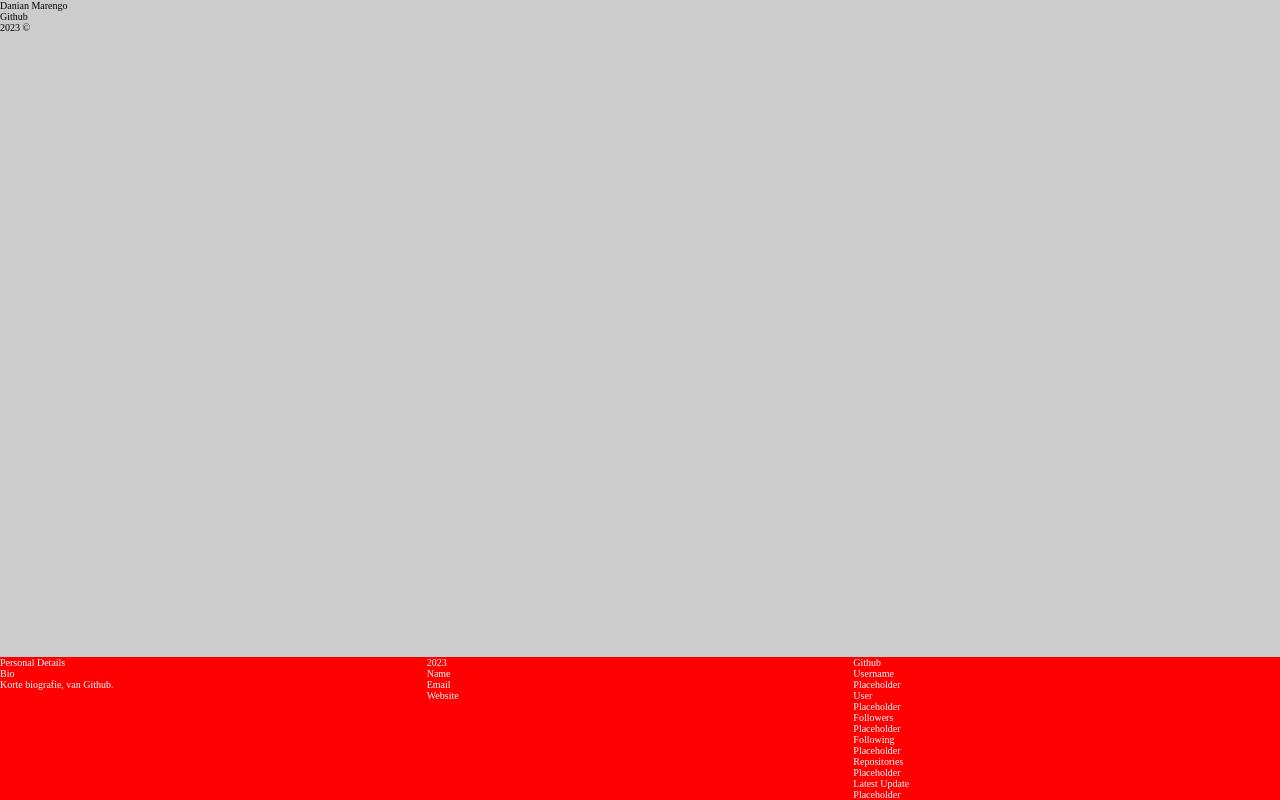
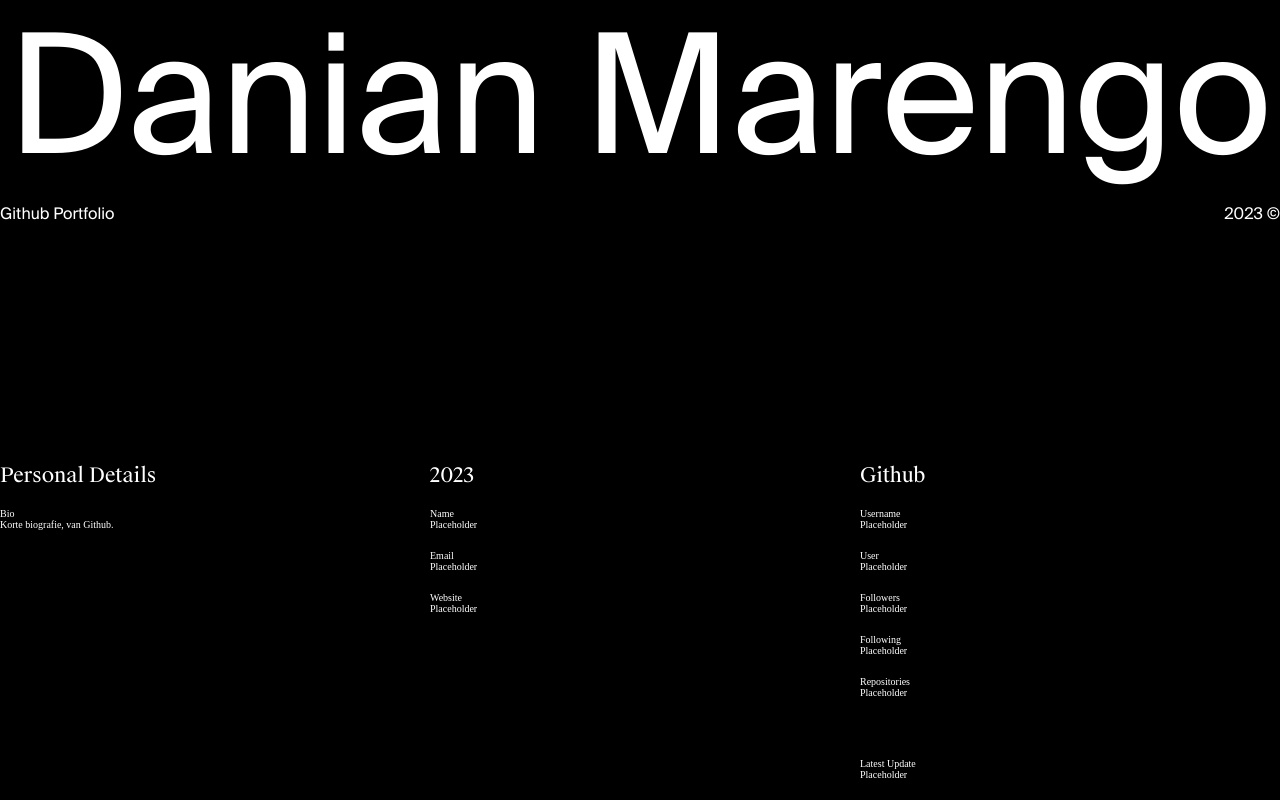
Before and after one commit to Marengd/portfolio, a plain HTML site: page portfolio/index.html in a window 1280 px wide. Both pictures are taken after a click on the link "Info". Drawn offline with Linux system fonts and the light colour scheme; no server answers; files whose address does not match are found by name.

Commit message:
Styled the info page

```diff
--- a/portfolio/css/style.css
+++ b/portfolio/css/style.css
@@ -543,8 +543,6 @@ header nav ul li a {
 
    width: 100%;
    height: 100%;
-
-   background-color: red;
 }
 
 /* ************ */
@@ -558,26 +556,42 @@ header nav ul li a {
 
    width: 100%;
    height: 100%;
-
-   background-color: #cccccc;
 }
 
-#info > section:nth-child(1) article h2 {
-   --info-h2-font-size: 2rem;
+#info > section:nth-child(1) h2 {
+   --info-h2-font-size: 13vw;
 
-   font-family: var(--secondary-font-family);
+   font-family: var(--primary-font-family);
    font-size: var(--info-h2-font-size);
+
+   text-align: center;
+
+   height: 16vw; /* Tijdelijk */
+
+   color: var(--primary-text-color);
+}
+
+#info > section:nth-child(1) ul {
+
+   display: flex;
+
+   align-items: center;
+   justify-content: space-between;
+}
+
+#info > section:nth-child(1) ul li {
+   --h2-details-font-size: 1.6rem;
+
+   font-family: vaR(--primary-font-family);
+   font-size: var(--h2-details-font-size);
 
    color: var(--primary-text-color);
 }
 
 #info aside {
-   display: flex;
-
-   width: 100%;
-   height: auto;
-
-   background-color: red;
+   display: grid;
+   grid-template-columns: repeat(auto-fit, minmax(300px, 1fr));
+   gap: 10px;
 }
 
 #info aside section {
@@ -588,6 +602,28 @@ header nav ul li a {
 }
 
 
+#info aside section h3 {
+   --personal-information-h3-font-size: 2rem;
+   --personal-information-h3-bottom-spacing: var(--S-spacing);
+
+   padding-bottom: var(--personal-information-h3-bottom-spacing);
+
+   font-family: var(--secondary-font-family);
+   font-size: var(--personal-information-h3-font-size);
+}
+
+
+#info aside section dd {
+   padding-bottom: var(--S-spacing);
+}
+
+#info aside section:nth-child(3) dl dd:nth-of-type(2n + 2) {
+   padding-bottom: var(--S-spacing);
+}
+
+#info aside section:nth-child(3) dt:last-of-type {
+   padding-top: var(--M-spacing);
+}
 
 
 /* ******* */
--- a/templates/info.html
+++ b/templates/info.html
@@ -19,7 +19,7 @@
          <h2>Danian Marengo</h2>
 
          <ul>
-            <li>Github</li>
+            <li>Github Portfolio</li>
             <li>2023 ©</li>
          </ul>
 
@@ -32,8 +32,8 @@
 
          <dl>
             <dt>Bio</dt>
-            <dd>Korte biografie, van Github.</dd>
-          </dl>
+            <dd id="github-bio">Korte biografie, van Github.</dd>
+         </dl>
 
       </section>
 
@@ -42,35 +42,35 @@
 
          <dl>
             <dt>Name</dt>
-            <dd></dd>
+            <dd id="full-name">Placeholder</dd>
 
             <dt>Email</dt>
-            <dd></dd>
+            <dd id="email">Placeholder</dd>
 
             <dt>Website</dt>
-            <dd></dd>
-          </dl>
+            <dd id="website">Placeholder</dd>
+         </dl>
       </section>
 
       <section>
          <h3>Github</h3>
          <dl>
             <dt>Username</dt>
+            <dd id="github-username">Placeholder</dd>
+
+            <dt>User</dt>
+            <dd id="github-id">Placeholder</dd>
+
+            <dt id="github-follower-amount">Followers</dt>
             <dd>Placeholder</dd>
 
-            <dt>User</dt>
+            <dt id="github-following-amount">Following</dt>
             <dd>Placeholder</dd>
 
-            <dt>Followers</dt>
+            <dt id="github-repository-amount">Repositories</dt>
             <dd>Placeholder</dd>
 
-            <dt>Following</dt>
-            <dd>Placeholder</dd>
-
-            <dt>Repositories</dt>
-            <dd>Placeholder</dd>
-
-            <dt>Latest Update</dt>
+            <dt id="github-latest-update">Latest Update</dt>
             <dd>Placeholder</dd>
           </dl>
       </section>
```
